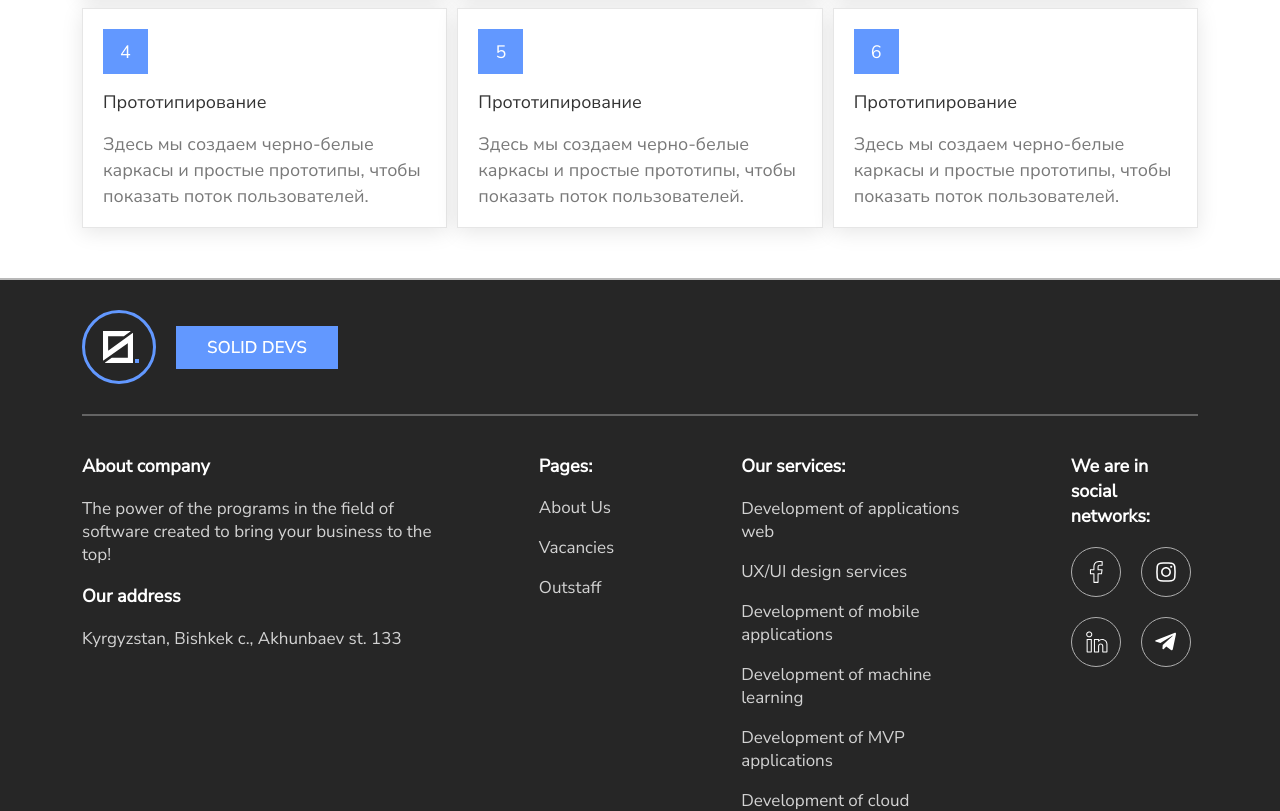
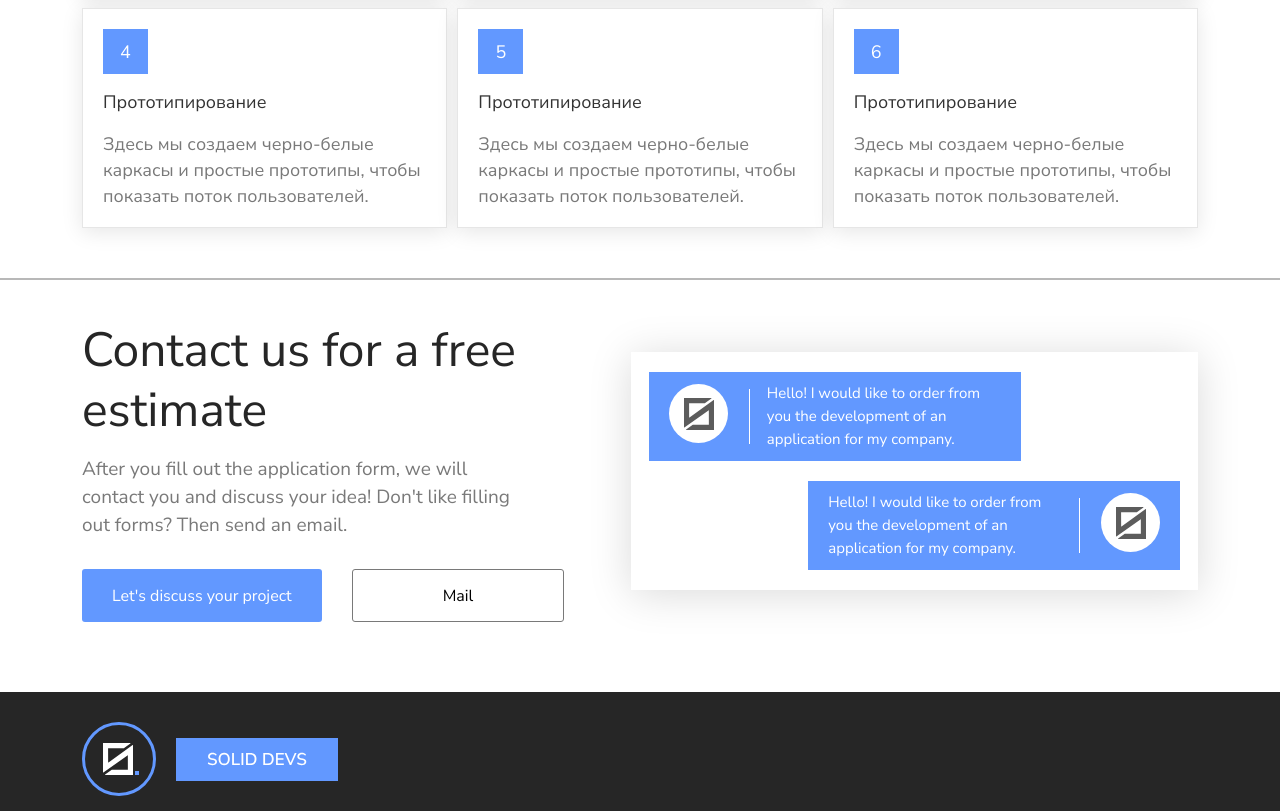
Before and after one commit to SolidDevs/solid-devs, a Next.js app: page /webService in a window 1280 px wide. Shown: the part 1978-2789 px from the top of the page. Built offline with nearby package versions, Linux system fonts and the light colour scheme.

Commit message:
fix:colors,borders and add components

```diff
--- a/src/components/contactUs/ContactsUs.module.scss
+++ b/src/components/contactUs/ContactsUs.module.scss
@@ -3,7 +3,8 @@
   margin-bottom: 70px;
   .contactUs__line {
     border: 1px solid #b8b8b8;
-    margin-bottom: 50px;
+    margin-bottom: 40px;
+    margin-top: 50px;
   }
   .contactUs__wrapper {
     display: flex;
--- a/src/components/servicesAndProcess/ServicesAndProcess.jsx
+++ b/src/components/servicesAndProcess/ServicesAndProcess.jsx
@@ -22,14 +22,6 @@ const ServicesAndProcess = ({ variant }) => {
     [data, variant]
   );
 
-  const renderLine = useMemo(() => {
-    if (variant == "process") {
-      return (
-        <div className={scss.main__line}></div>
-      )
-    }
-  }, [variant])
-
   const renderTitle = useMemo(() => {
     if (variant == "process") {
       return (
@@ -47,7 +39,6 @@ const ServicesAndProcess = ({ variant }) => {
         {renderTitle}
         <div className={scss.main__cards}>{reasonsRender}</div>
       </div>
-      {renderLine}
     </div>
   );
 };
--- a/src/components/servicesAndProcess/ServicesAndProcess.module.scss
+++ b/src/components/servicesAndProcess/ServicesAndProcess.module.scss
@@ -48,8 +48,3 @@ $line__height: calc(3vw + 2vh);
     grid-template-columns: 1fr;
   }
 }
-
-.main__line {
-  border: 1px solid #b8b8b8;
-  margin-top: 50px;
-}
--- a/src/pages/WebServicePage.jsx
+++ b/src/pages/WebServicePage.jsx
@@ -1,14 +1,16 @@
 import Footer from "@/components/Footer/Footer";
 import Header from "@/components/Header/Header";
+import ContactUs from "@/components/contactUs/ContactUs";
 import ServicesAndProcess from "@/components/servicesAndProcess/ServicesAndProcess";
 import WebMain from "@/components/webMain/WebMain";
 const WebServicePage = () => {
   return (
     <>
-      <Header/>
+      <Header />
       <WebMain />
       <ServicesAndProcess />
       <ServicesAndProcess variant="process" />
+      <ContactUs />
       <Footer />
     </>
   );
```
Also changed, not shown: src/pages/HomePage.jsx (+6 -4 lines).
